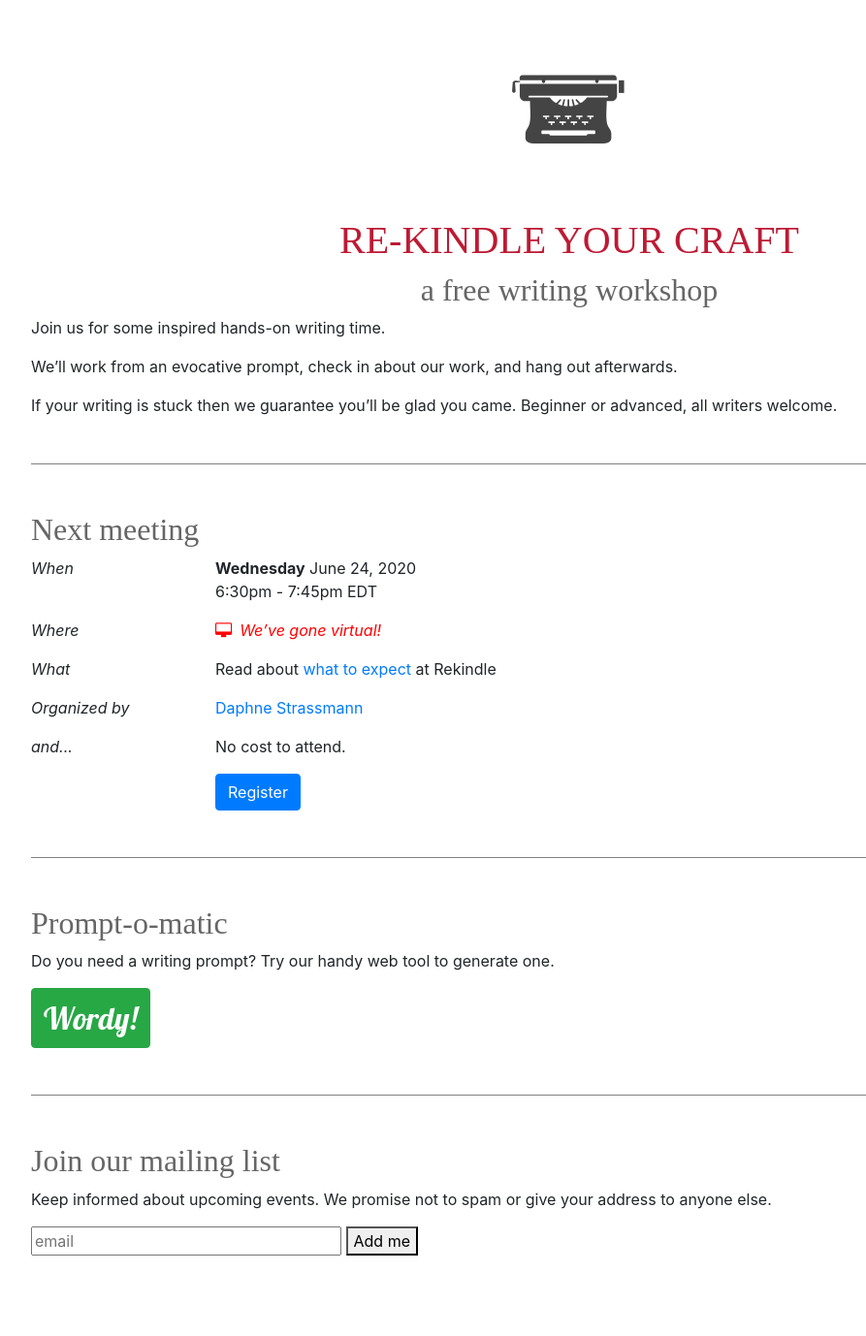
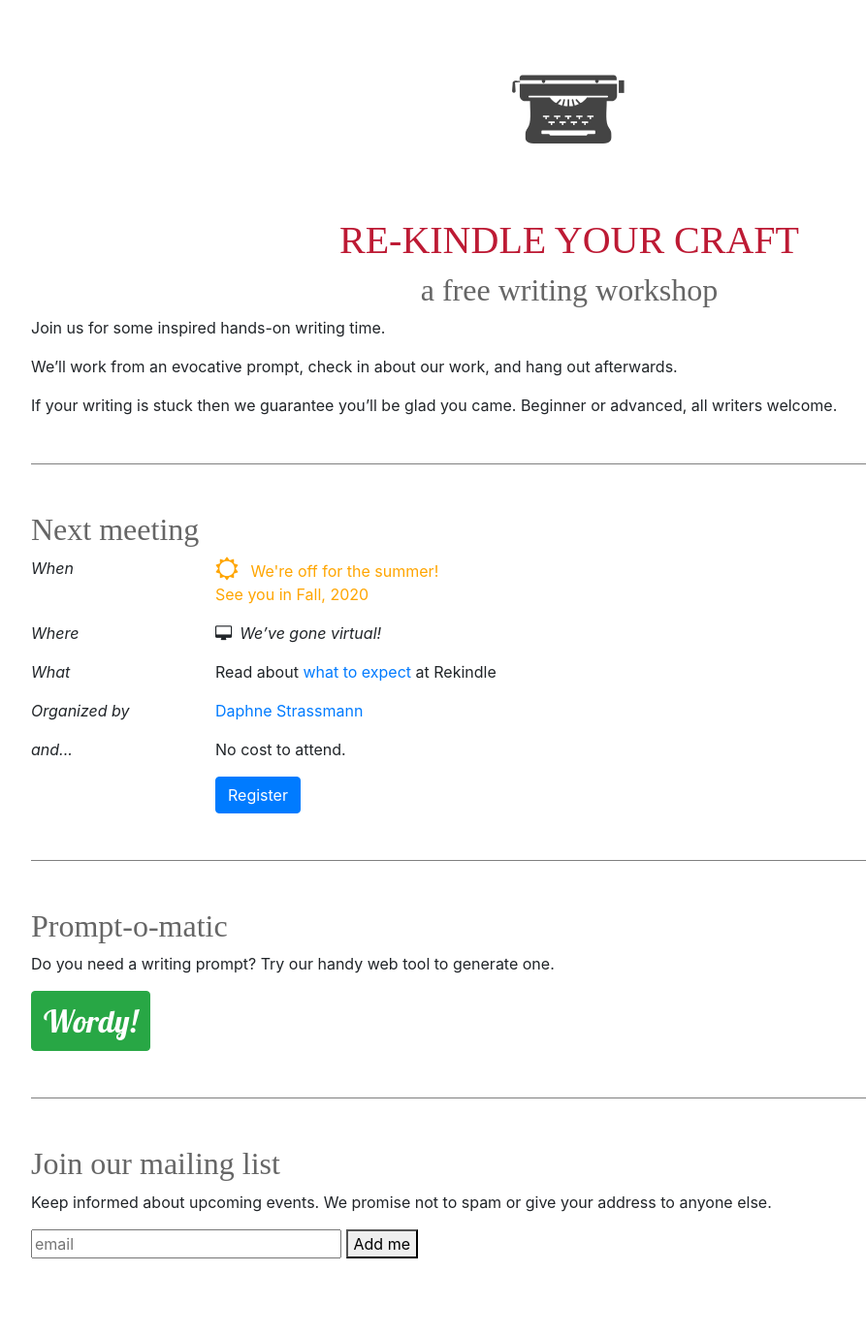
Before and after one commit to straz/rekindle, a Jekyll site: the page built from index.html, in a window 1280 px wide. Shown: the whole page at 97% size, without its empty margins (53-946 px from the left). Built offline with Jekyll 4.4.1, drawn with Linux system fonts in a browser that asks for light colours; nearby versions of some CDN libraries; some web fonts are replaced.

Commit message:
summer vacation

```diff
--- a/_sass/_ryk.scss
+++ b/_sass/_ryk.scss
@@ -31,8 +31,15 @@ input#email {
      }
 }
 
+.summer {
+    color: orange;
+    i {
+	font-size: 150%;
+    }
+}
+
 .virtual {
-    color:red;
+    /* color:red; */
     font-style: italic;
     i {
       margin-right: .5em;
--- a/index.html
+++ b/index.html
@@ -19,7 +19,10 @@ title: Rekindle your craft
   <h2>Next meeting</h2>
   <div class="row">
     <div class="col-2"><em>When</em></div>
-    <div class="col-4"><b>{{ event.day }}</b> {{ event.date }}<br/>{{ event.time }}</div>
+
+    <!-- <div class="col-4"><b>{{ event.day }}</b> {{ event.date }}<br/>{{ event.time }}</div> -->
+    <div class="col-4 summer"><i class="fa fa-sun-o mr-2"></i>
+        We're off for the summer!<br/>See you in Fall, 2020</div>
     </div>
 
     <div class="row">
```
